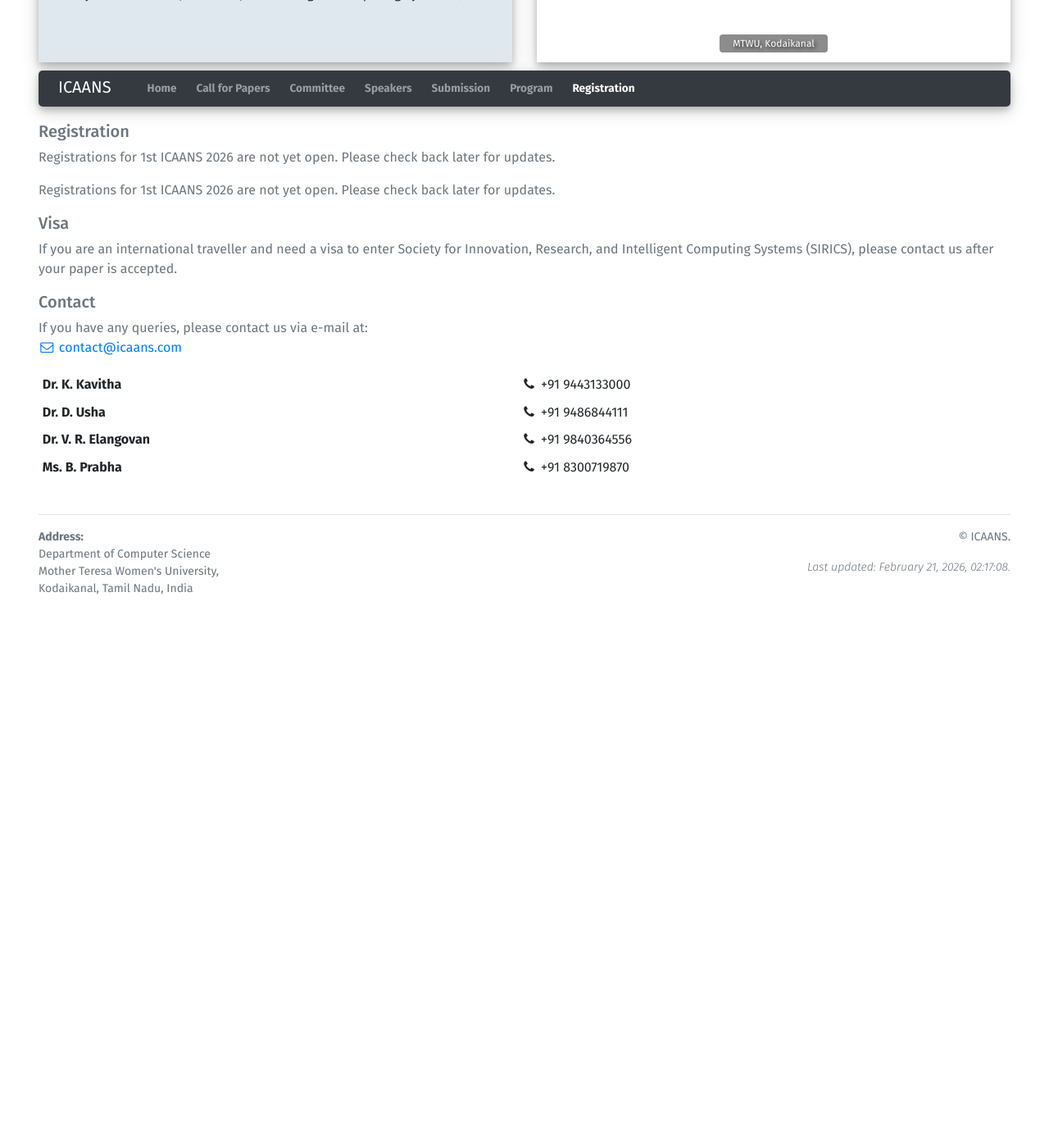
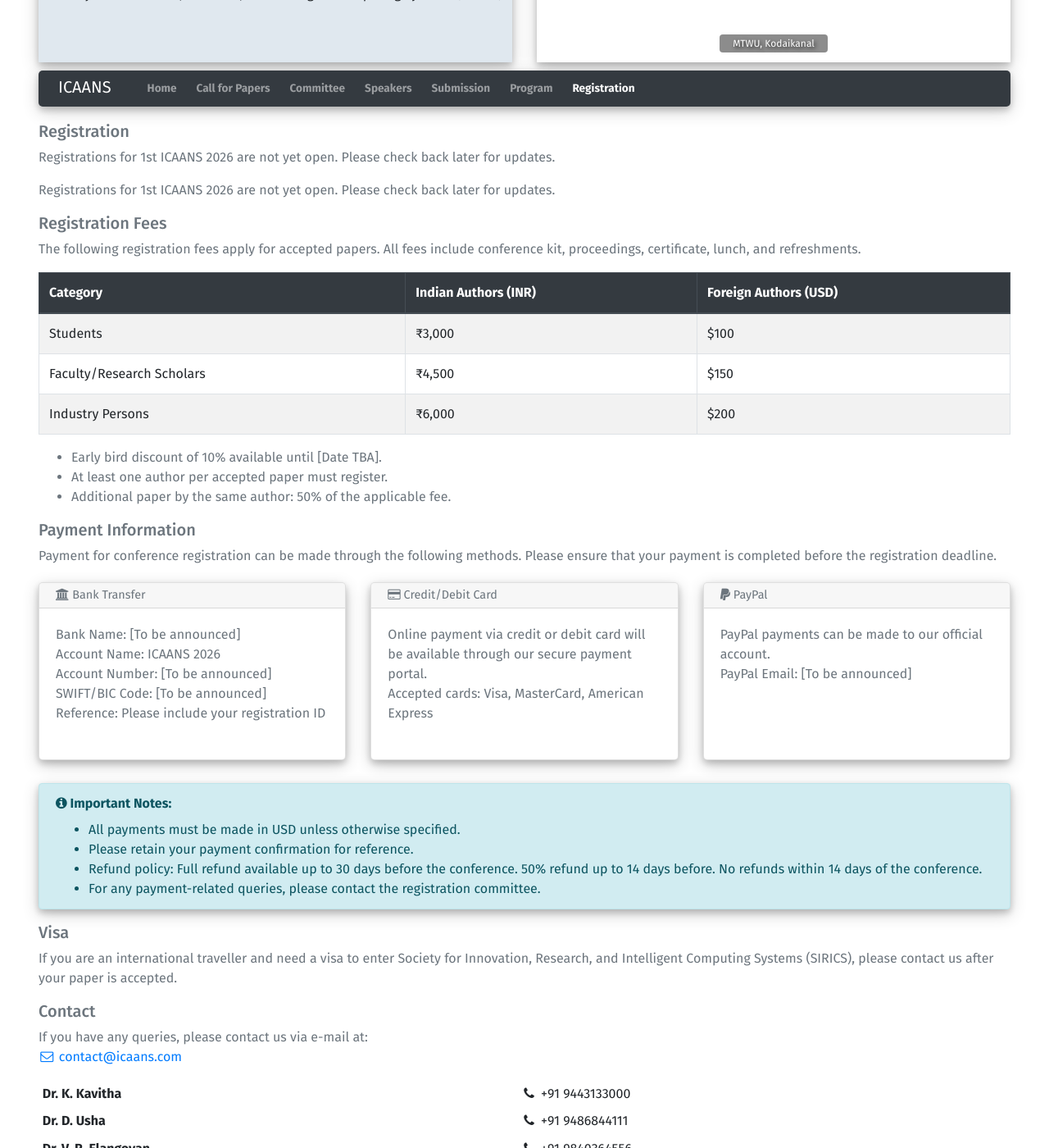
Before and after one commit to sravivarman/icaans_conf, a Jekyll site: the page built from registration.html, in a window 1280 px wide and 1400 px high, scrolled down 299 px. Shown: the whole window at 82% size. Built offline with Jekyll 4.4.1, drawn with Linux system fonts in a browser that asks for light colours; before the commit the page ends 1043 px from its top, so only the background shows below that.

Commit message:
added registration payment process

```diff
--- a/_data/registration.yml
+++ b/_data/registration.yml
@@ -2,3 +2,54 @@ about: "Registrations for 1st ICAANS 2026 are not yet open. Please check back la
 url: ""
 description: |
   Registrations for 1st ICAANS 2026 are not yet open. Please check back later for updates.
+
+apc:
+  enabled: true
+  title: "Registration Fees"
+  description: |
+    The following registration fees apply for accepted papers. All fees include conference kit, proceedings, certificate, lunch, and refreshments.
+  categories:
+    - type: "Students"
+      indian: "₹3,000"
+      foreign: "$100"
+    - type: "Faculty/Research Scholars"
+      indian: "₹4,500"
+      foreign: "$150"
+    - type: "Industry Persons"
+      indian: "₹6,000"
+      foreign: "$200"
+  notes:
+    - "Early bird discount of 10% available until [Date TBA]."
+    - "At least one author per accepted paper must register."
+    - "Additional paper by the same author: 50% of the applicable fee."
+
+payment:
+  enabled: true
+  title: "Payment Information"
+  description: |
+    Payment for conference registration can be made through the following methods.
+    Please ensure that your payment is completed before the registration deadline.
+  methods:
+    - name: "Bank Transfer"
+      icon: "fa-university"
+      details: |
+        Bank Name: [To be announced]
+        Account Name: ICAANS 2026
+        Account Number: [To be announced]
+        SWIFT/BIC Code: [To be announced]
+        Reference: Please include your registration ID
+    - name: "Credit/Debit Card"
+      icon: "fa-credit-card"
+      details: |
+        Online payment via credit or debit card will be available through our secure payment portal.
+        Accepted cards: Visa, MasterCard, American Express
+    - name: "PayPal"
+      icon: "fa-paypal"
+      details: |
+        PayPal payments can be made to our official account.
+        PayPal Email: [To be announced]
+  notes:
+    - "All payments must be made in USD unless otherwise specified."
+    - "Please retain your payment confirmation for reference."
+    - "Refund policy: Full refund available up to 30 days before the conference. 50% refund up to 14 days before. No refunds within 14 days of the conference."
+    - "For any payment-related queries, please contact the registration committee."
--- a/registration.html
+++ b/registration.html
@@ -24,6 +24,76 @@ slide_id: 3
                 {{site.data.registration.description}}
             </p>
             {% endif %}
+
+            {% if site.data.registration.apc.enabled %}
+            <h5>{{ site.data.registration.apc.title }}</h5>
+            <p>
+                {{ site.data.registration.apc.description }}
+            </p>
+
+            <div class="table-responsive">
+                <table class="table table-bordered table-striped">
+                    <thead class="thead-dark">
+                        <tr>
+                            <th>Category</th>
+                            <th>Indian Authors (INR)</th>
+                            <th>Foreign Authors (USD)</th>
+                        </tr>
+                    </thead>
+                    <tbody>
+                        {% for category in site.data.registration.apc.categories %}
+                        <tr>
+                            <td>{{ category.type }}</td>
+                            <td>{{ category.indian }}</td>
+                            <td>{{ category.foreign }}</td>
+                        </tr>
+                        {% endfor %}
+                    </tbody>
+                </table>
+            </div>
+
+            {% if site.data.registration.apc.notes %}
+            <ul class="text-muted">
+                {% for note in site.data.registration.apc.notes %}
+                <li>{{ note }}</li>
+                {% endfor %}
+            </ul>
+            {% endif %}
+            {% endif %}
+
+            {% if site.data.registration.payment.enabled %}
+            <h5>{{ site.data.registration.payment.title }}</h5>
+            <p>
+                {{ site.data.registration.payment.description }}
+            </p>
+
+            <div class="row">
+                {% for method in site.data.registration.payment.methods %}
+                <div class="col-md-4 mb-3">
+                    <div class="card h-100">
+                        <div class="card-header">
+                            <i class="fa {{ method.icon }}"></i> {{ method.name }}
+                        </div>
+                        <div class="card-body">
+                            <p class="card-text" style="white-space: pre-line;">{{ method.details }}</p>
+                        </div>
+                    </div>
+                </div>
+                {% endfor %}
+            </div>
+
+            {% if site.data.registration.payment.notes %}
+            <div class="alert alert-info mt-3">
+                <strong><i class="fa fa-info-circle"></i> Important Notes:</strong>
+                <ul class="mb-0 mt-2">
+                    {% for note in site.data.registration.payment.notes %}
+                    <li>{{ note }}</li>
+                    {% endfor %}
+                </ul>
+            </div>
+            {% endif %}
+            {% endif %}
+
             <h5>Visa</h5>
             <p>
                 If you are an international traveller and need a visa to enter
```
